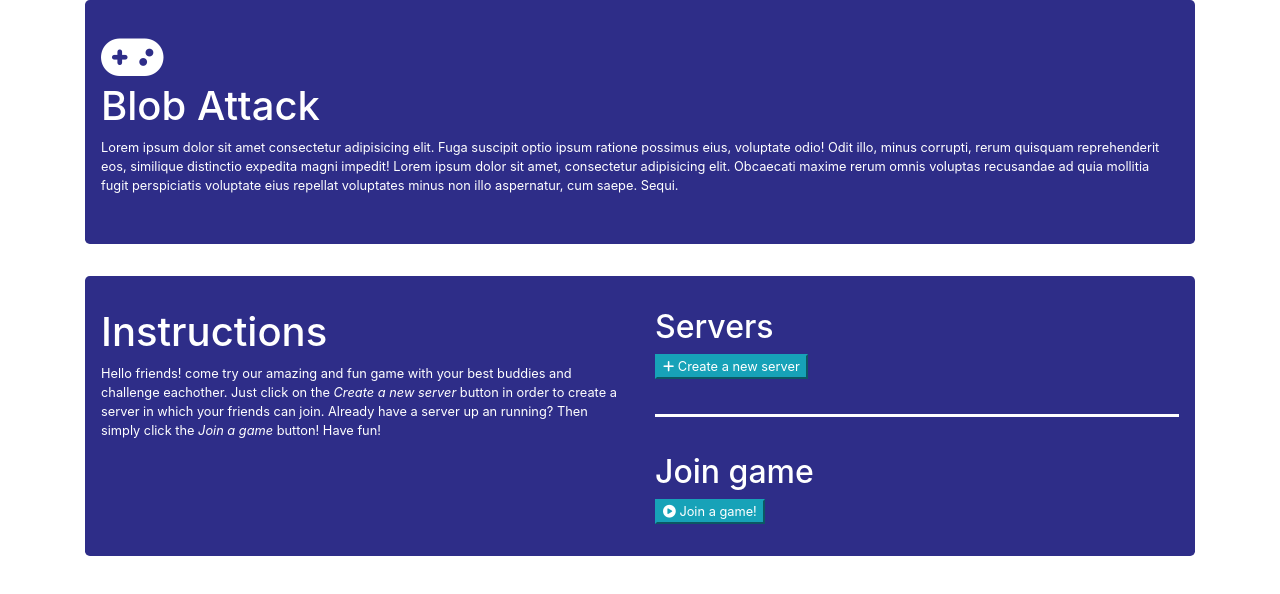
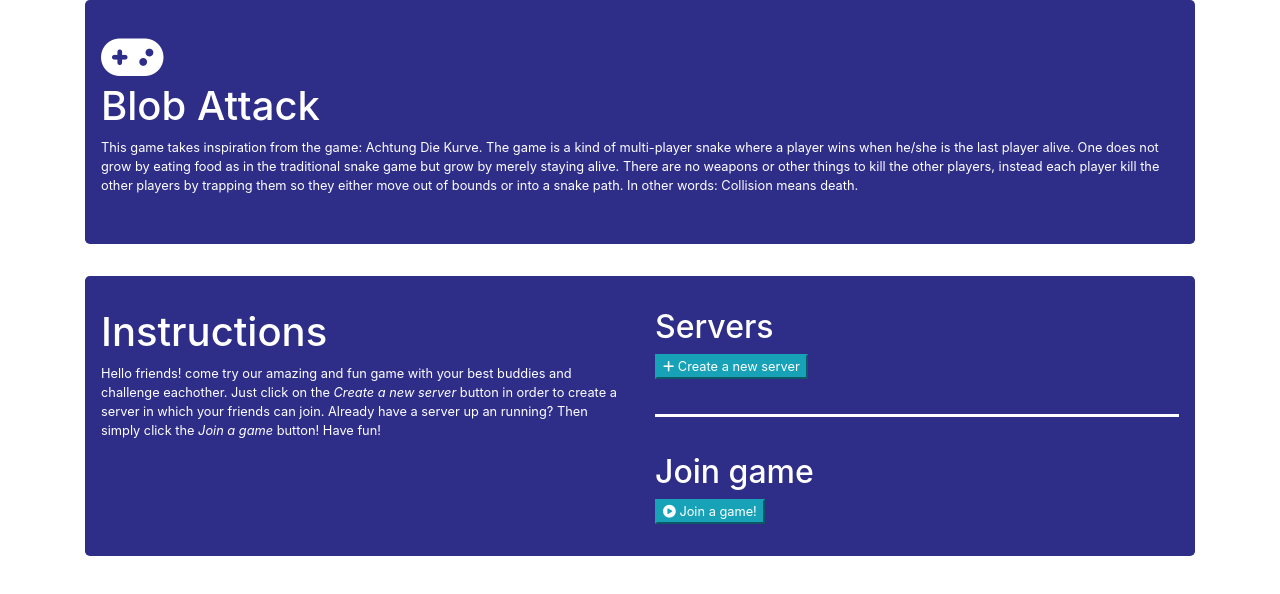
Before and after one commit to AndersBensen/SB5TecProjectE19, a website: page client/client.html in a window 1280 px wide. Drawn offline with nearby package versions, Linux system fonts and the light colour scheme.

Commit message:
html fix

```diff
--- a/client/client.html
+++ b/client/client.html
@@ -30,13 +30,11 @@
 
         <h1>Blob Attack</h1>
         <p>
-          Lorem ipsum dolor sit amet consectetur adipisicing elit. Fuga suscipit
-          optio ipsum ratione possimus eius, voluptate odio! Odit illo, minus
-          corrupti, rerum quisquam reprehenderit eos, similique distinctio
-          expedita magni impedit! Lorem ipsum dolor sit amet, consectetur
-          adipisicing elit. Obcaecati maxime rerum omnis voluptas recusandae ad
-          quia mollitia fugit perspiciatis voluptate eius repellat voluptates
-          minus non illo aspernatur, cum saepe. Sequi.
+          This game takes inspiration from the game: Achtung Die Kurve.
+          The game is a kind of multi-player snake where a player wins when he/she is the last player alive.
+          One does not grow by eating food as in the traditional snake game but grow by merely staying alive.
+          There are no weapons or other things to kill the other players, instead each player kill the other players by
+          trapping them so they either move out of bounds or into a snake path. In other words: Collision means death.
         </p>
       </div>
     </div>
```
